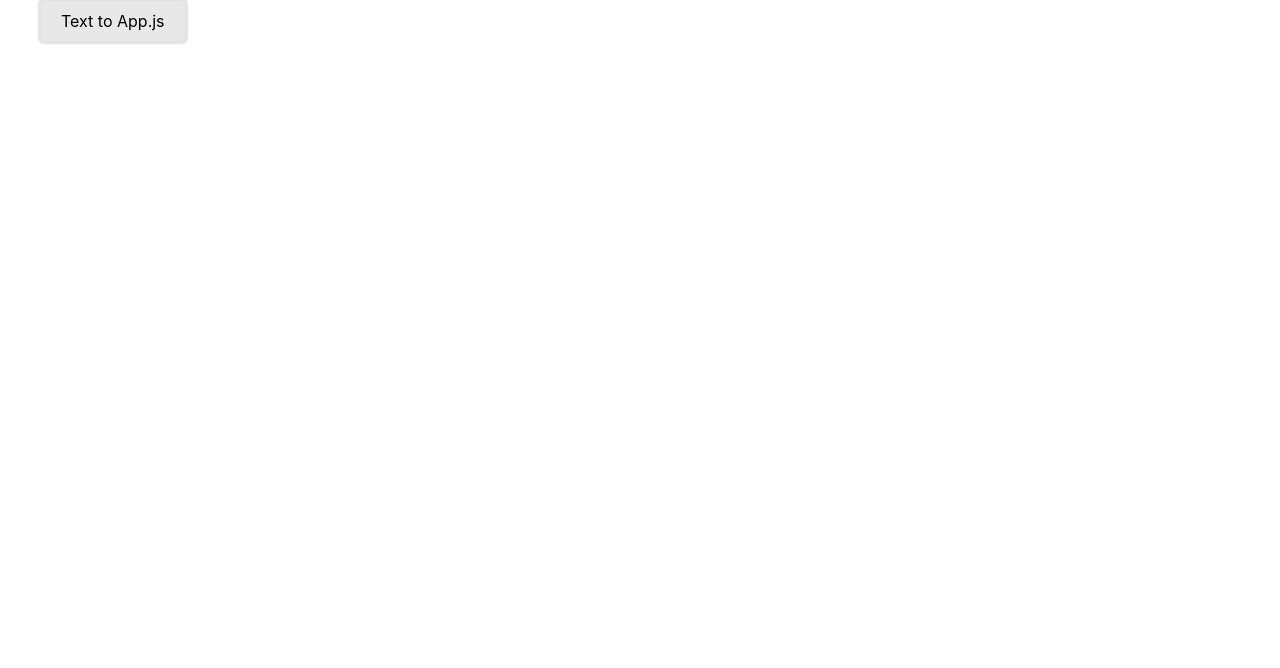
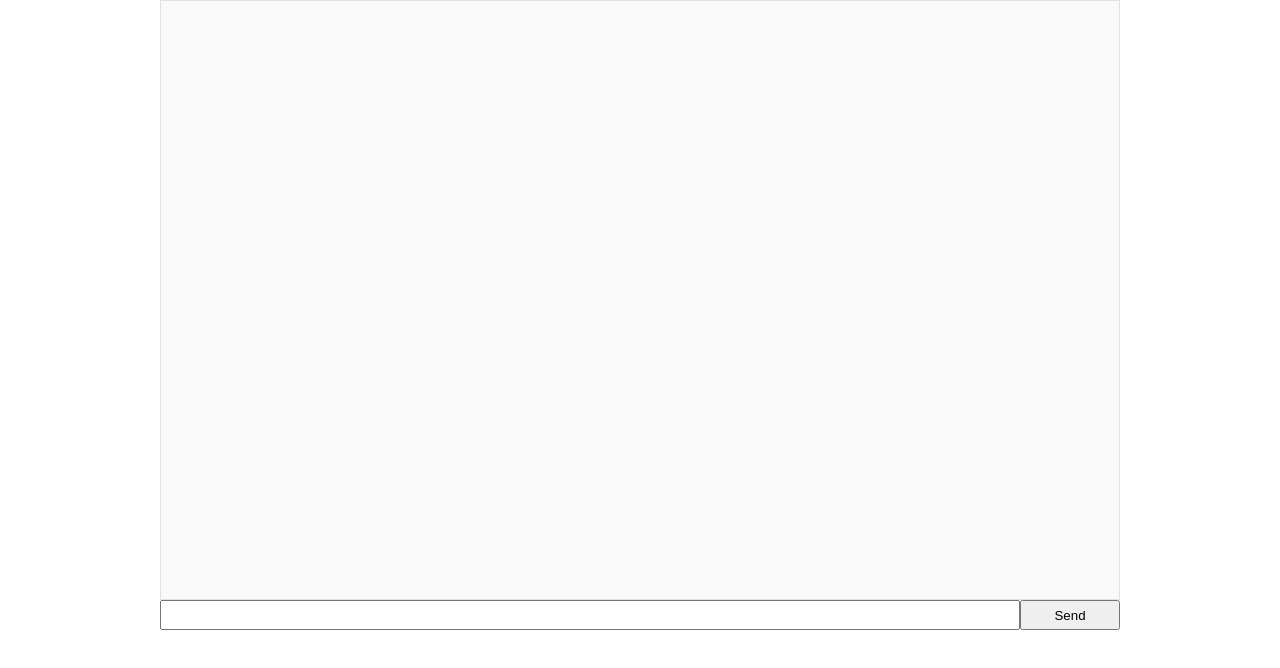
Before and after one commit to dmtrmkhlv/gb_react_basic, a React (Create React App) app in the folder gb-react-basic/: page / in a window 1280 px wide. Shown: the top 668 px of the page. Built offline with nearby package versions, Linux system fonts and the light colour scheme.

Commit message:
lesson-2

```diff
--- a/gb-react-basic/src/App.css
+++ b/gb-react-basic/src/App.css
@@ -15,12 +15,63 @@
   justify-content: flex-start;
 }
 
+.Message__box {
+  width: 80%;
+  margin: 0 auto;
+}
+
+.Message__wrapper{
+  overflow-y: auto;
+  height: 600px;
+}
+
+.Message__list {
+  display: flex;
+  justify-content: flex-end;
+  flex-direction: column;
+  align-content: space-between;
+  min-height: 100%;
+  overflow-y: auto;
+  border: 1px solid #e2e2e2;
+  background-color: #f9f9f9;
+  padding: 10px;
+  box-sizing: border-box;
+}
+
+.Message__form {
+  width: 100%;
+  display: flex;
+}
+
+.Message__form input {
+  height: 30px;
+  box-sizing: border-box;
+  flex: 1;
+}
+
+.Message__form button {
+  height: 30px;
+  width: 100px;
+  cursor: pointer;
+}
+
 .Message {
-  padding: 10px 20px;
-  max-width: 200px;
+  padding: 5px;
+  max-width: 50%;
   border: 1px solid #e2e2e2;
   box-sizing: border-box;
   box-shadow: 0px 0px 2px 2px #e2e2e2;
   border-radius: 4px;
   background-color: #e8e8e8;
+  margin-bottom: 10px;
+  align-self: flex-end;
 }
+
+.Message.admin{
+  align-self: flex-start;
+}
+
+.Message__author{
+  font-size: 10px;
+  text-align: right;
+}
--- a/gb-react-basic/src/App.js
+++ b/gb-react-basic/src/App.js
@@ -1,15 +1,61 @@
 import './App.css';
-
+import {useState, useEffect} from 'react';
 import {Message} from "./components";
 
+function App() {
+  const [messageList, setMessageList] = useState([]);
+  const [timeId, setTimeId] = useState();
 
-const text = "Text to App.js"
+  useEffect(() => {
+    if (messageList.length === 0) {
+      return;
+    }
+    if (messageList[messageList.length - 1].author !== "admin") {
+      if (timeId) {
+        clearTimeout(timeId);
+      }
+      setTimeId(setTimeout(() => {
+        setMessageList([
+          ...messageList, {
+            author: "admin",
+            text: "Hello! We have received your message and will reply soon.",
+            date: Date.now()
+          }
+        ]);
+      }, 1500));
+    }
+  }, [messageList]);
 
-function App() {
   return (
     <div className="Wrapper">
       <div className="App">
-        <Message message = {text}/>
+        <div className='Message__box'>
+          <div className='Message__wrapper'>
+            <div className='Message__list'>
+              {messageList.map((message) => {
+                return <Message key={message.date} message={message}/>
+              })}
+            </div>
+          </div>
+          <form
+            className='Message__form'
+            onSubmit={(e) => {
+            e.preventDefault();
+            if (e.target.elements.text.value.length > 0) {
+              setMessageList([
+                ...messageList, {
+                  author: "user",
+                  text: e.target.elements.text.value,
+                  date: Date.now()
+                }
+              ]);
+              e.target.reset();
+            }
+          }}>
+            <input name="text" type="text"/>
+            <button >Send</button>
+          </form>
+        </div>
       </div>
     </div>
   );
--- a/gb-react-basic/src/components/Message/index.js
+++ b/gb-react-basic/src/components/Message/index.js
@@ -2,8 +2,12 @@ import React from 'react';
 
 export const Message = (props) => {
   return (
-    <div className="Message">
-        <p>{props.message}</p>
+    <div
+      className={props.message.author === "admin"
+      ? "Message admin"
+      : "Message"}>
+      <p className="Message__text">{props.message.text}</p>
+      <p className="Message__author">{props.message.author}</p>
     </div>
   );
 };
```
